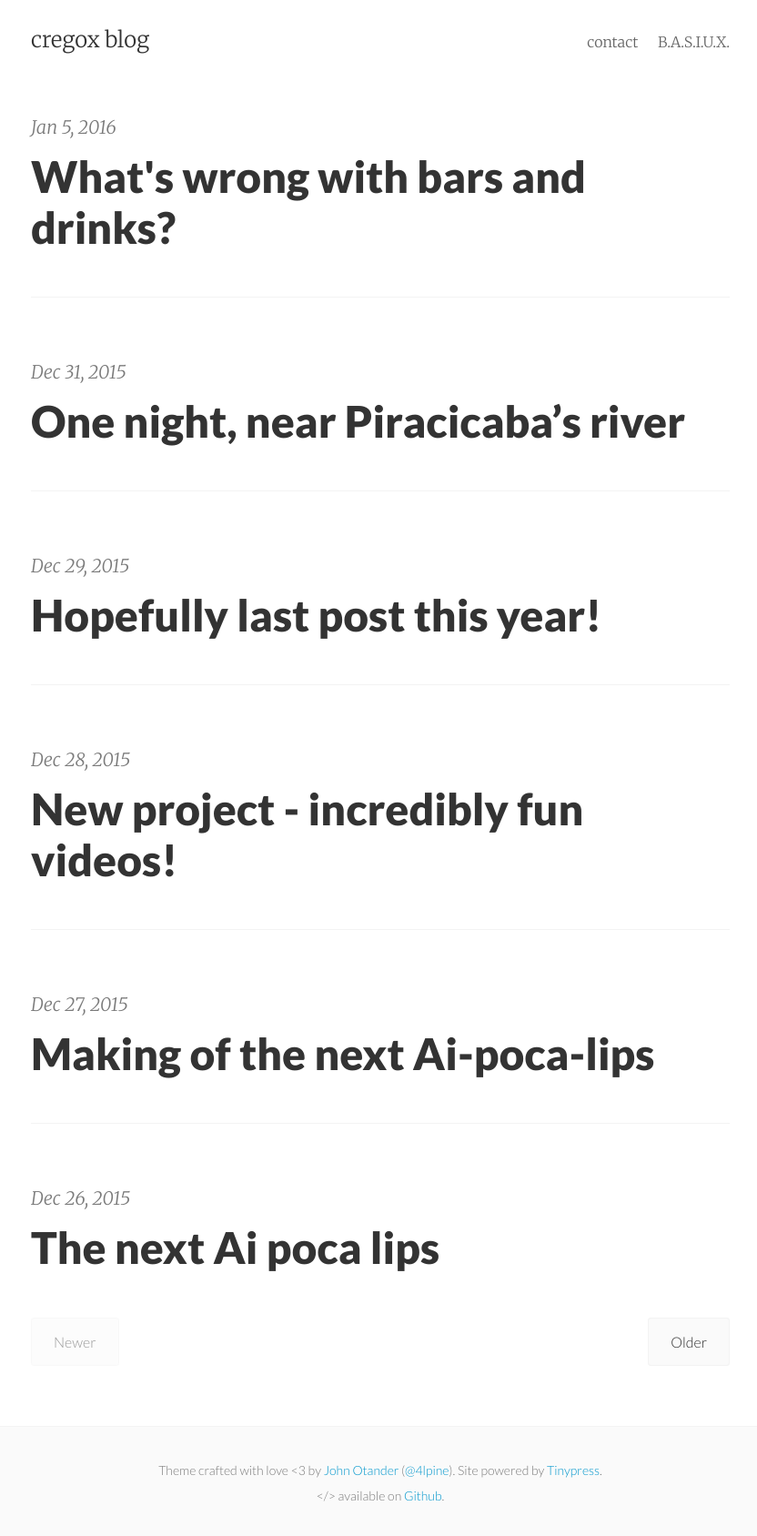
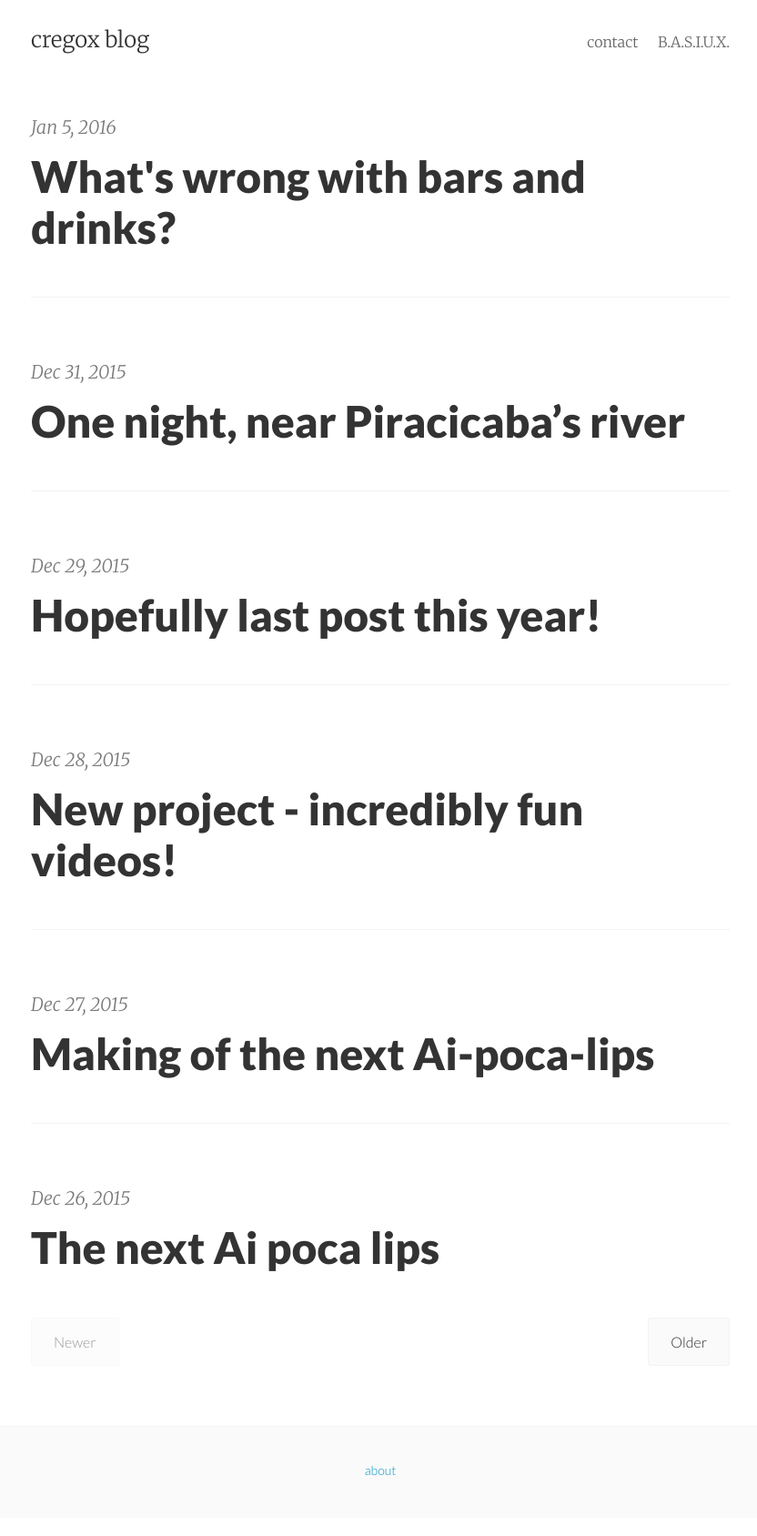
Before and after one commit to cauerego/cauerego.github.io, a Jekyll site: the page built from index.html, in a window 1280 px wide. Shown: the whole page at 91% size, without its empty margins (222-1054 px from the left). Built offline with Jekyll 4.4.1, drawn with Linux system fonts in a browser that asks for light colours; the list of posts is cut into pages by our own code.

Commit message:
move theme propaganda into "about"

```diff
--- a/_includes/footer.html
+++ b/_includes/footer.html
@@ -2,8 +2,7 @@
   <div class="p2 wrap">
     <div class="measure mt1 center">
       <small>
-        Theme crafted with love &lt;3 by <a href="http://johnotander.com">John Otander</a> (<a href="https://twitter.com/4lpine">@4lpine</a>). Site powered by <a href="https://tinypress.co/">Tinypress</a>.<br>
-        &lt;/&gt; available on <a href="https://github.com/johnotander/pixyll.git">Github</a>.
+        <a href="https://github.com/cauerego/cauerego.github.io">about</a>
       </small>
     </div>
   </div>
```
Also changed, not shown: README.md.
